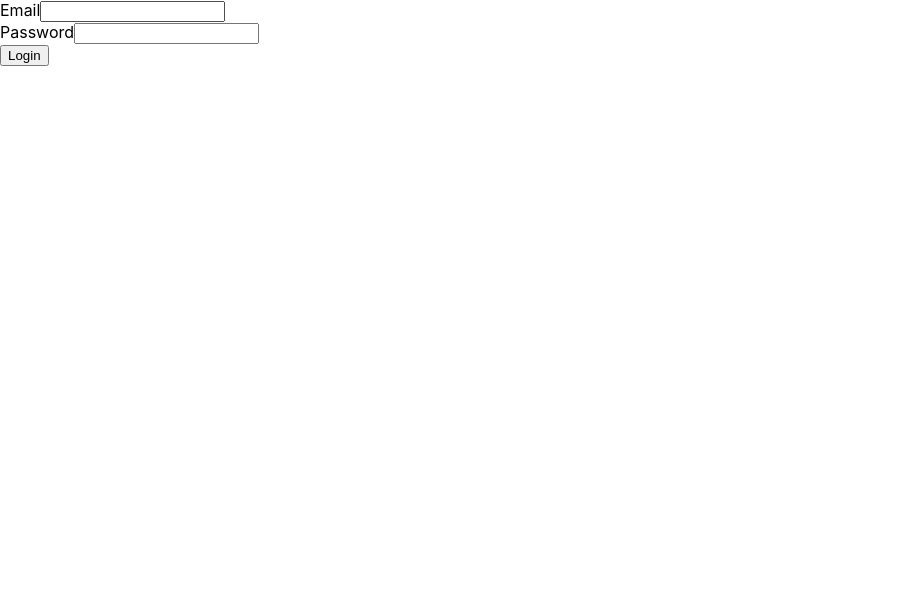
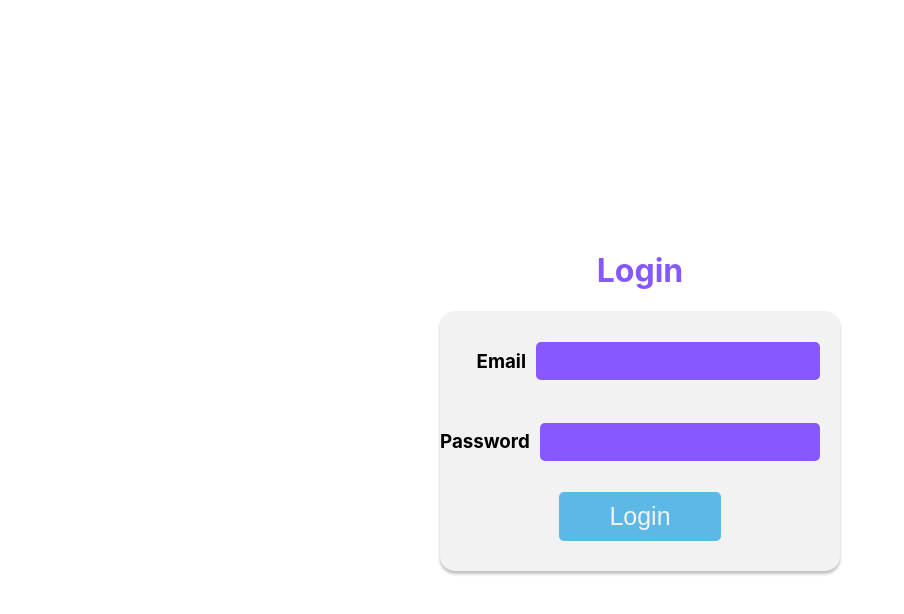
Before and after one commit to MrAnatoliy/TaxPark, a React (Create React App) app in the folder front-end/: page /login in a window 1280 px wide. Shown: the top 614 px of the page, without its empty margins (0-904 px from the left). Built offline with nearby package versions, Linux system fonts and the light colour scheme.

Commit message:
add scss for login and mainpage

```diff
--- a/front-end/src/carView/index.js
+++ b/front-end/src/carView/index.js
@@ -27,7 +27,7 @@ const CarView = () => {
   }, []);
 
   return (
-    <div>
+    <div id="body">
       <h1>Car {carID}</h1>
       {car ? (
         <>
--- a/front-end/src/login/index.js
+++ b/front-end/src/login/index.js
@@ -1,5 +1,7 @@
 import React, { useState } from "react";
 import { useLocalState } from "../util/useLocalStorage";
+
+import "../style/style.scss";
 
 const Login = () => {
   const [email, setEmail] = useState("");
@@ -39,9 +41,12 @@ const Login = () => {
   }
 
   return (
-    <>
-      <div>
-        <label htmlFor="username">Email</label>
+    <div id="login">
+    <div id="body">
+      <h1>Login</h1>
+      <div id="login_form">
+        <div class="input_row">
+          <h3>Email</h3>
           <input
             type="email"
             id="username"
@@ -49,8 +54,8 @@ const Login = () => {
             onChange={(event) => setEmail(event.target.value)}
           />
         </div>
-      <div>
-        <label htmlFor="password">Password</label>
+        <div class="input_row">
+          <h3>Password</h3>
           <input
             type="password"
             id="password"
@@ -63,7 +68,9 @@ const Login = () => {
             Login
           </button>
         </div>
-    </>
+      </div>
+    </div>
+    </div>
   );
 };
 
--- a/front-end/src/mainpage/index.js
+++ b/front-end/src/mainpage/index.js
@@ -1,6 +1,8 @@
 import React, { useEffect, useState } from "react";
 import { useLocalState } from "../util/useLocalStorage";
 import { Link, Route } from "react-router-dom";
+
+import "../style/style.scss";
 
 const Mainpage = () => {
   const [jwt, setJwt] = useLocalState("", "jwt");
@@ -40,22 +42,24 @@ const Mainpage = () => {
         ) {
           cars = carSearch;
         } else {
-          return <p>Nothing has been found</p>;
+          return <h1>Nothing has been found</h1>;
         }
       } else {
-        return <p>Nothing has been found</p>;
+        return <h1>Nothing has been found</h1>;
       }
     }
     const carList = cars.map((car) => (
-      <li key={car.id}>
+      <div key={car.id} id="carGridElement">
         <div>
           <Link to={`/car/${car.id}`}>Car ID : {car.id}</Link>
         </div>
         <div>Car Name : {car.carName}</div>
         <div>Car Plate : {car.federalLicensePlate}</div>
-        <div>Car Status : {car.status}</div>
-        <br></br>
-      </li>
+        <div id="status">
+          <div id="status_indicator"></div>
+          <div>{car.status}</div>
+        </div>
+      </div>
     ));
     return <ul>{carList}</ul>;
   }
@@ -78,20 +82,27 @@ const Mainpage = () => {
   }, [search]);
 
   return (
-    <div>
-      <div>
+    <div id="mainpage">
+      <div id="header">
+        <h1>TaxPark</h1>
+      </div>
+      <div id="body">
+        <div id="controll_panel">
           <input
             type="text"
             id="carSearch"
             value={search}
             onChange={(event) => setSearch(event.target.value)}
           />
-        <button onClick={() => (window.location.href = "/createCar")}>
+          <button
+            id="addButton"
+            onClick={() => (window.location.href = "/createCar")}
+          >
             Add new car
           </button>
         </div>
-
-      {car ? getCarList() : <></>}
+        <div id="carGrid">{car ? getCarList() : <></>}</div>
+      </div>
     </div>
   );
 };
--- /dev/null
+++ b/front-end/src/style/login.scss
@@ -0,0 +1,55 @@
+@import "src/util/util";
+
+@mixin login{
+    #body {
+        @include basic_flex();
+        h1 {
+          color: $accent_color;
+        }
+      }
+
+      #login_form {
+        @include basic_element(30vh, 30vw, 15px, 3px);
+        min-width: 400px;
+        min-height: 250px;
+        padding-bottom: 10px;
+
+        .input_row {
+          position: relative;
+          display: flex;
+          justify-content: flex-end;
+          align-items: center;
+          flex-direction: row;
+          width: 100%;
+          input {
+            margin-left: 2.5%;
+            margin-right: 5%;
+            width: 70%;
+            height: 60%;
+            border-style: none;
+            background-color: $accent_color;
+            color: $elemnt_color;
+            font-size: 20px;
+            border-radius: 5px;
+            &:focus {
+              outline: none;
+            }
+          }
+        }
+
+        button {
+          position: relative;
+          border-style: none;
+          background-color: $interactive_color;
+          border-radius: 5px;
+          padding: 10px 50px;
+          font-size: 25px;
+          color: $elemnt_color;
+          transition: 0.5s;
+          &:hover {
+            background-color: $accent_color;
+          }
+        }
+      }
+
+}
--- /dev/null
+++ b/front-end/src/style/mainpage.scss
@@ -0,0 +1,106 @@
+@import "src/util/util";
+
+@mixin mainpage {
+  #header {
+    display: flex;
+    flex-direction: row;
+    background-color: $accent_color;
+    color: $elemnt_color;
+    padding-left: 25px;
+  }
+
+  #controll_panel {
+    display: flex;
+    flex-direction: row;
+    justify-content: center;
+    align-items: center;
+    height: 10vh;
+  }
+
+  #carSearch {
+    border-style: none;
+    &:focus {
+      outline: none;
+    }
+    border-radius: 10px;
+    background-color: $elemnt_color;
+    @include element_shadow(3px);
+    width: 30%;
+    height: 1.5em;
+    font-size: 30px;
+    padding-left: 20px;
+  }
+
+  #addButton {
+    border-style: none;
+    border-radius: 10px;
+    font-size: 18px;
+    padding: 13px 20px;
+    margin-left: 20px;
+    background-color: $interactive_color;
+    color: $elemnt_color;
+    box-shadow: 0px 3px 0px $interactive_color_shadow;
+    transition: 0.25s;
+    &:hover {
+      box-shadow: 0px 0px 0px $interactive_color_shadow;
+      transform: translate(0px, 3px);
+    }
+
+    &:focus {
+      background-color: $accent_color;
+    }
+  }
+
+  #carGridElement {
+    display: grid;
+    grid-template-columns: 2fr 1fr;
+    grid-template-rows: 1fr 1fr 1fr;
+
+    padding: 20px 50px;
+    font-size: 20px;
+
+    #status {
+      height: 100%;
+      grid-column: 2/3;
+      grid-row: 1/4;
+
+      display: flex;
+      justify-content: center;
+      align-items: center;
+      flex-direction: column;
+
+      #status_indicator {
+        width: 70px;
+        height: 70px;
+        border-radius: 100px;
+        background-color: greenyellow;
+      }
+    }
+
+    background-color: $elemnt_color;
+    border-radius: 10px;
+    @include element_shadow(3px);
+    animation: ani 0.5s both alternate;
+  }
+
+  @keyframes ani {
+    0% {
+      opacity: 0;
+    }
+    100% {
+      opacity: 1;
+    }
+  }
+
+  #carGrid {
+    ul {
+      display: grid;
+      padding-inline: 20px 50px;
+      padding: 0px 50px;
+      margin: 0px;
+      grid-template-columns: 1fr 1fr 1fr;
+      grid-row-gap: 1em;
+      grid-column-gap: 1em;
+    }
+  }
+}
--- /dev/null
+++ b/front-end/src/style/style.scss
@@ -0,0 +1,10 @@
+@import "./login.scss";
+@import "./mainpage.scss";
+
+#login{
+    @include login();
+}
+
+#mainpage{
+    @include mainpage();
+}
--- /dev/null
+++ b/front-end/src/util/util.scss
@@ -0,0 +1,31 @@
+$accent_color: #8758ff;
+$interactive_color: #5cb8e4;
+$interactive_color_shadow: #4A98BD;
+$elemnt_color: #f2f2f2;
+$elemnt_color_shadow: rgba(0, 0, 0, 0.25);
+$background_color: #fff;
+
+@mixin basic_flex() {
+  display: flex;
+  height: 100vh;
+  justify-content: center;
+  align-items: center;
+  flex-direction: column;
+  background-color: $background_color;
+}
+
+@mixin basic_element($height, $width, $border_radius, $shadow_padding) {
+  display: flex;
+  height: $height;
+  width: $width;
+  justify-content: space-evenly;
+  align-items: center;
+  flex-direction: column;
+  background: $elemnt_color;
+  @include element_shadow($shadow_padding);
+  border-radius: $border_radius;
+}
+
+@mixin element_shadow($shadow_padding){
+  box-shadow: 0px $shadow_padding 3px $elemnt_color_shadow;
+}
```
Also changed, not shown: front-end/src/login/style.scss (added). Lines whose indentation alone changed are shown as unchanged.
